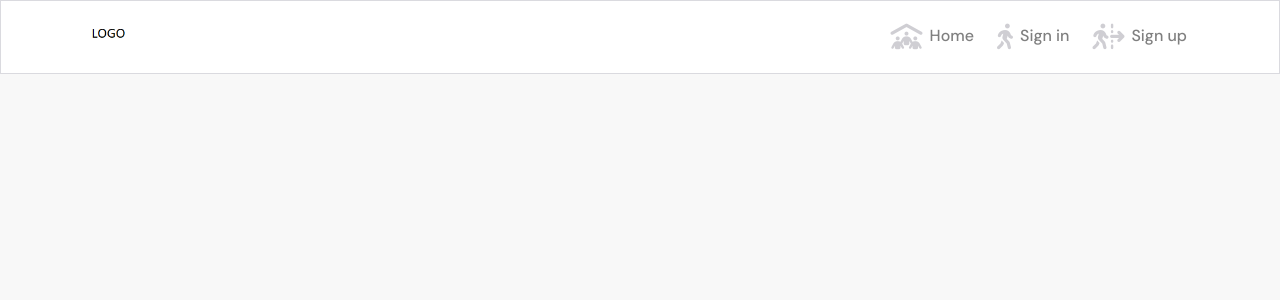
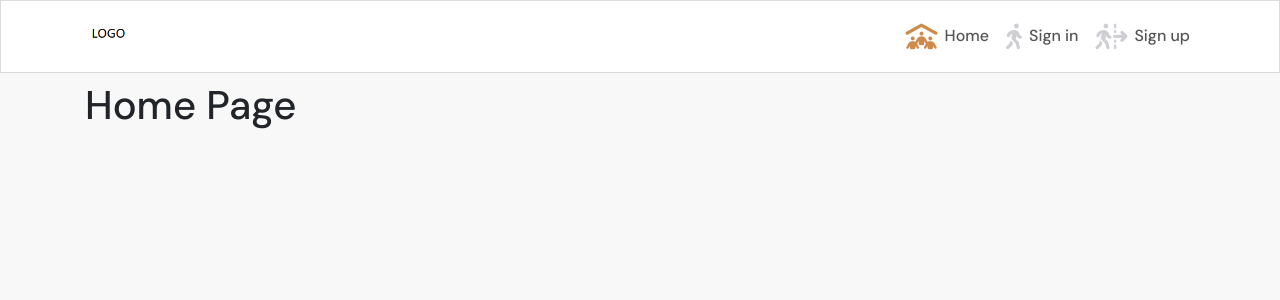
Before and after one commit to TiagoMA90/connect, a React (Create React App) app: page / in a window 1280 px wide. Shown: the top 300 px of the page. Built offline with nearby package versions, Linux system fonts and the light colour scheme.

Commit message:
handle routing for home, signin & signup

```diff
--- a/package.json
+++ b/package.json
@@ -13,7 +13,7 @@
     "react-bootstrap": "^1.6.7",
     "react-dom": "^17.0.2",
     "react-infinite-scroll-component": "^6.1.0",
-    "react-router-dom": "^5.3.4",
+    "react-router-dom": "^5.3.0",
     "react-scripts": "^5.0.1",
     "web-vitals": "^1.1.2"
   },
--- a/src/App.js
+++ b/src/App.js
@@ -1,10 +1,20 @@
 import styles from "./App.module.css"
 import NavBar from "./components/NavBar";
+import Container from 'react-bootstrap/Container';
+import {Route, Switch} from 'react-router-dom';
 
 function App() {
   return (
     <div className={styles.App}>
       <NavBar />
+      <Container className={styles.Main}>
+        <Switch>
+          <Route exact path ="/" render={() => <h1>Home Page</h1>}/>
+          <Route exact path ="/signin" render={() => <h1>Sign In</h1>}/>
+          <Route exact path ="/signup" render={() => <h1>Sign Up</h1>}/>
+          <Route render={() => <p>Page Not Found!</p>} />
+        </Switch>
+      </Container>
     </div>
   );
 }
--- a/src/App.module.css
+++ b/src/App.module.css
@@ -3,6 +3,10 @@
     background-color: #f8f8f8;
     min-height: 100vh;
   }
+
+.Main {
+    padding-top: 81px;
+}
 
 * {
     box-sizing: border-box;
--- a/src/components/NavBar.js
+++ b/src/components/NavBar.js
@@ -2,26 +2,28 @@
 import { Navbar, Container, Nav } from "react-bootstrap";
 import logo from "../assets/logo.png";
 import styles from '../styles/NavBar.module.css'
+import { NavLink } from "react-router-dom";
 
 const NavBar = () => {
   return (
     <Navbar className={styles.NavBar} expand="md" fixed="top">
       <Container>
+        <NavLink to="/">
         <Navbar.Brand>
           <img src={logo} alt="logo" height="45" />
-        </Navbar.Brand>
+        </Navbar.Brand></NavLink>
         <Navbar.Toggle aria-controls="basic-navbar-nav" />
         <Navbar.Collapse id="basic-navbar-nav">
           <Nav className="ml-auto text-left">
-            <Nav.Link>
+            <NavLink exact className={styles.NavLink} activeClassName={styles.Active} to="/">
                 <i class="fa-solid fa-people-roof"></i>Home
-            </Nav.Link>
-            <Nav.Link>
+            </NavLink>
+            <NavLink className={styles.NavLink} activeClassName={styles.Active} to="/signin">
                 <i class="fa-solid fa-person-walking"></i>Sign in
-            </Nav.Link>
-            <Nav.Link>
+            </NavLink>
+            <NavLink className={styles.NavLink} activeClassName={styles.Active} to="/signup">
                 <i class="fa-solid fa-person-walking-dashed-line-arrow-right"></i>Sign up
-            </Nav.Link>
+            </NavLink>
           </Nav>
         </Navbar.Collapse>
       </Container>
--- a/src/index.js
+++ b/src/index.js
@@ -3,10 +3,13 @@
 import './index.css';
 import App from './App';
 import reportWebVitals from './reportWebVitals';
+import { BrowserRouter as Router } from 'react-router-dom';
 
 ReactDOM.render(
   <React.StrictMode>
-    <App />
+    <Router>
+      <App />
+    </Router>
   </React.StrictMode>,
   document.getElementById('root')
 );
--- a/src/styles/NavBar.module.css
+++ b/src/styles/NavBar.module.css
@@ -2,3 +2,11 @@
     background-color: #ffffff;
     border: 1px solid #dadadf;
 }
+
+.NavLink {
+    padding: 5px;
+}
+
+.Active i {
+    color: #b85900b4;
+}
```
Also changed, not shown: 1 other file (tests, documents, lock files or other folders).
